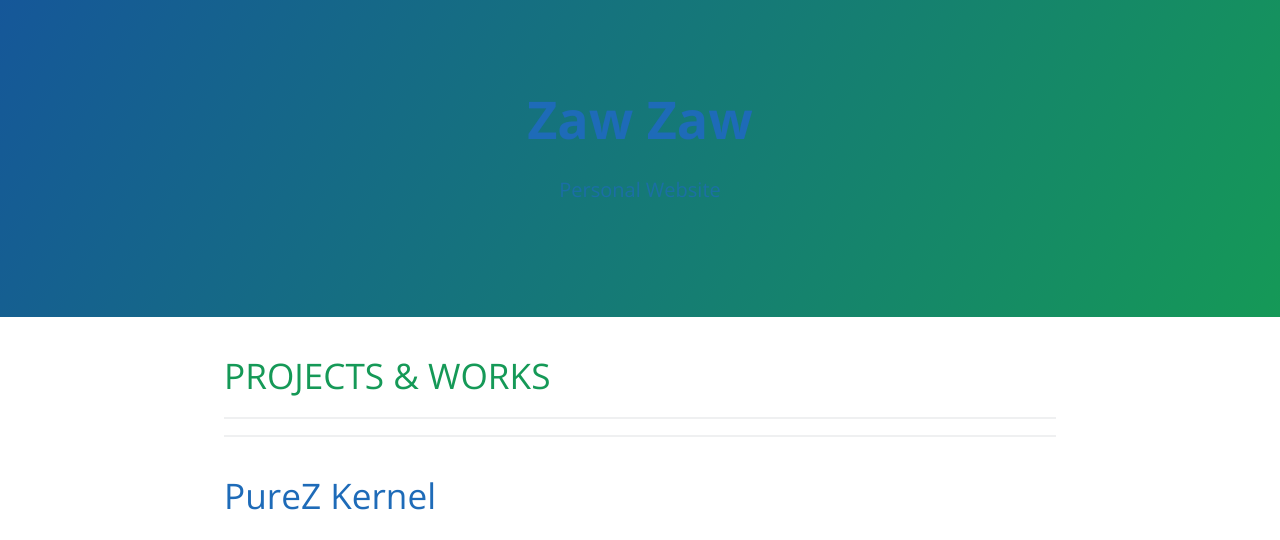
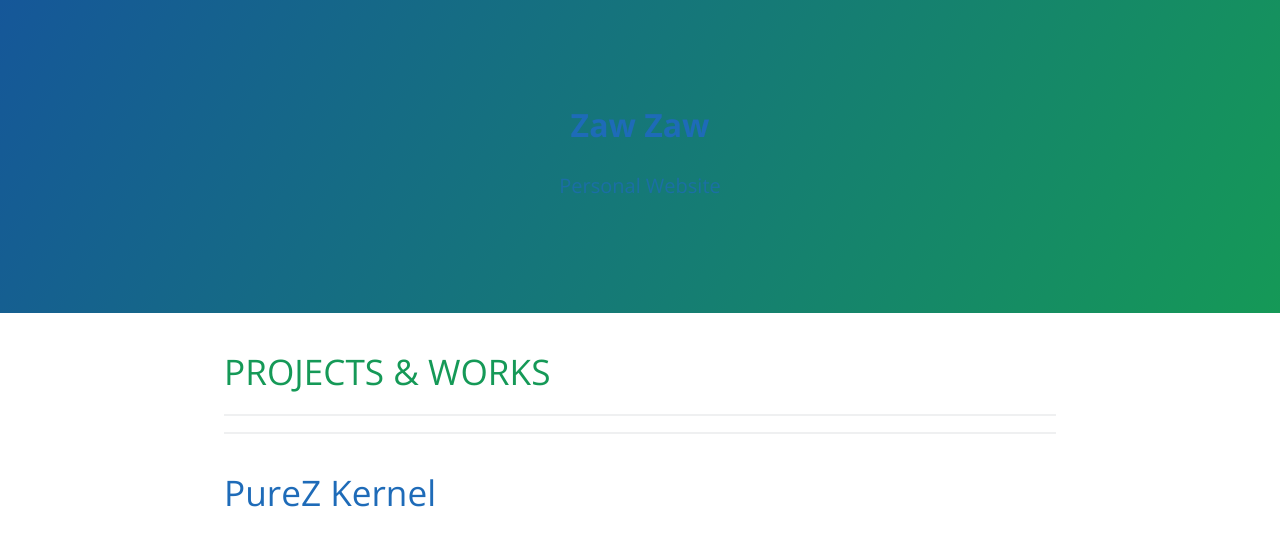
Before and after one commit to zawzaww/zawzaww.github.io, a Jekyll site: the page built from project.md, in a window 1280 px wide. Shown: the top 540 px of the page. Built offline with Jekyll 4.4.1, drawn with Linux system fonts in a browser that asks for light colours.

Commit message:
layout: default.html: Remove class name ang tag
Signed-off-by: Zaw Zaw <mczawzaw12@outlook.com>

```diff
--- a/_layouts/default.html
+++ b/_layouts/default.html
@@ -13,7 +13,7 @@
     <a id="skip-to-content" href="#content">Skip to the content.</a>
 
     <header class="page-header" role="banner">
-      <h1 class="project-name"><a href="{{ "/" | absolute_url }}">{{ site.title | default: site.github.repository_name }}</h1>
+      <h1><a href="{{ "/" | absolute_url }}">{{ site.title | default: site.github.repository_name }}</h1>
       <h2 class="project-tagline">{{ site.description | default: site.github.project_tagline }}</h2>
       {% if site.github.is_project_page %}
         <a href="{{ site.github.repository_url }}" class="btn">View on GitHub</a>
```
